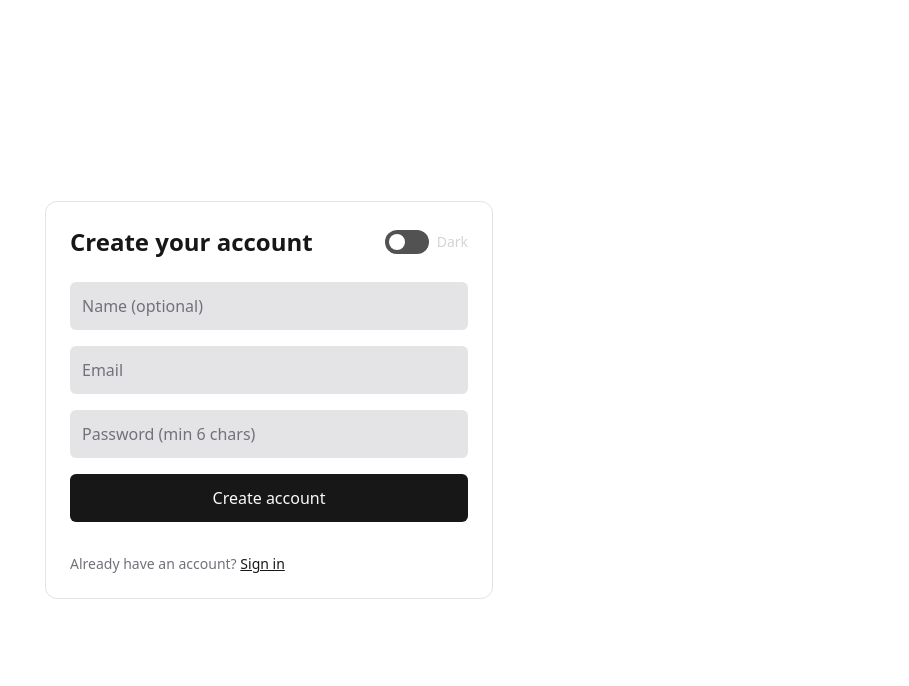
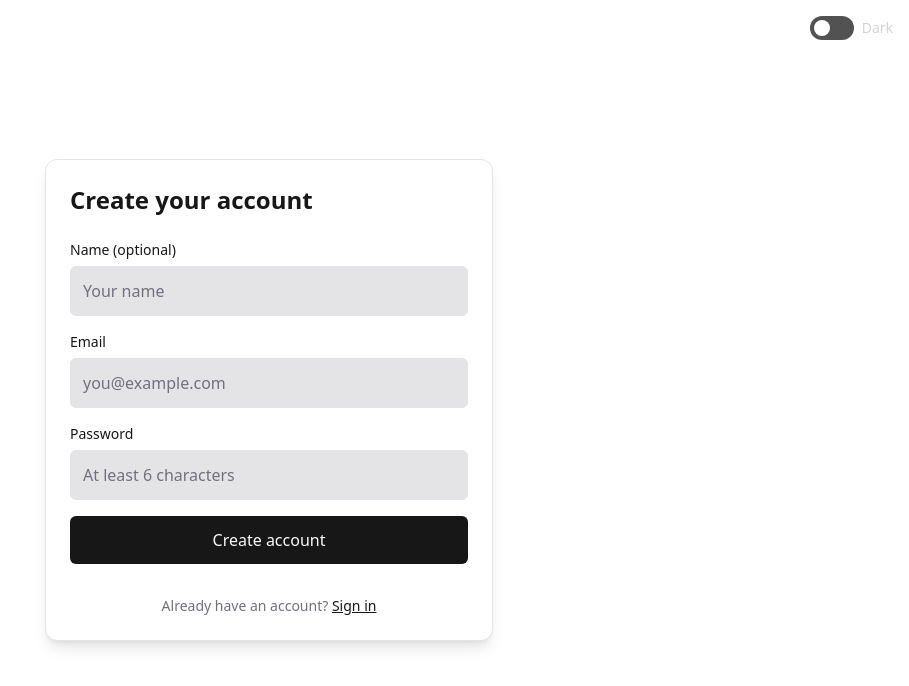
Before and after one commit to heliofullstackdev/Echomind, a Next.js app: page /auth/register in a window 1280 px wide. Shown: the top 686 px of the page, without its empty margins (371-1280 px from the left). Built offline with nearby package versions, Linux system fonts and the light colour scheme.

Commit message:
update: updated UI and login feaure

```diff
--- a/src/app/api/auth/register/route.ts
+++ b/src/app/api/auth/register/route.ts
@@ -1,4 +1,4 @@
-import { NextRequest } from "next/server";
+import { NextRequest, NextResponse } from "next/server";
 import { prisma } from "@/lib/prisma";
 import { z } from "zod";
 import { hash } from "bcryptjs";
@@ -11,34 +11,86 @@ const schema = z.object({
 
 export async function POST(req: NextRequest) {
     try {
+        // Parse request body
         const body = await req.json();
+        console.log("Registration request received:", { email: body.email, hasPassword: !!body.password });
+
+        // Validate input
         const parsed = schema.safeParse(body);
         if (!parsed.success) {
-            return new Response(JSON.stringify({ error: "Invalid input" }), { status: 400, headers: { "Content-Type": "application/json" } });
+            console.error("Validation error:", parsed.error);
+            return NextResponse.json(
+                { error: "Invalid input", details: parsed.error.errors },
+                { status: 400 }
+            );
         }
 
         const { email, password, name } = parsed.data;
 
-        const existing = await prisma.user.findUnique({ where: { email } });
+        // Check if user already exists
+        const existing = await prisma.user.findUnique({
+            where: { email }
+        });
+
         if (existing) {
-            return new Response(JSON.stringify({ error: "Email already in use" }), { status: 409, headers: { "Content-Type": "application/json" } });
+            console.log("User already exists:", email);
+            return NextResponse.json(
+                { error: "Email already in use" },
+                { status: 409 }
+            );
         }
 
-        const user = await prisma.user.create({ data: { email, name } });
+        // Hash password
         const hashed = await hash(password, 10);
+        console.log("Password hashed successfully");
+
+        // Create user
+        const user = await prisma.user.create({
+            data: {
+                email,
+                name: name || null,
+                emailVerified: null,
+            }
+        });
+        console.log("User created:", user.id);
+
+        // Create credentials account
         await prisma.account.create({
             data: {
                 userId: user.id,
                 type: "credentials",
                 provider: "credentials",
                 providerAccountId: user.id,
-                refresh_token: hashed,
+                refresh_token: hashed, // Store hashed password in refresh_token field
             },
         });
+        console.log("Account created for user:", user.id);
 
-        return new Response(JSON.stringify({ success: true }), { headers: { "Content-Type": "application/json" } });
+        return NextResponse.json(
+            { success: true, message: "Account created successfully" },
+            { status: 201 }
+        );
     } catch (e: unknown) {
-        const error = e instanceof Error ? e.message : "Unknown error";
-        return new Response(JSON.stringify({ error }), { status: 500, headers: { "Content-Type": "application/json" } });
+        console.error("Registration error:", e);
+
+        if (e instanceof Error) {
+            // Check for specific Prisma errors
+            if (e.message.includes("Unique constraint")) {
+                return NextResponse.json(
+                    { error: "Email already in use" },
+                    { status: 409 }
+                );
+            }
+
+            return NextResponse.json(
+                { error: e.message },
+                { status: 500 }
+            );
+        }
+
+        return NextResponse.json(
+            { error: "Unknown error occurred" },
+            { status: 500 }
+        );
     }
 }
--- a/src/app/auth/register/page.tsx
+++ b/src/app/auth/register/page.tsx
@@ -10,27 +10,62 @@ export default function RegisterPage() {
     const [password, setPassword] = useState("");
     const [loading, setLoading] = useState(false);
     const [error, setError] = useState<string | null>(null);
-    const [success, setSuccess] = useState(false);
 
     async function onSubmit(e: FormEvent) {
         e.preventDefault();
         setLoading(true);
         setError(null);
-        setSuccess(false);
+
+        // Client-side validation
+        if (!email || !password) {
+            setError("Email and password are required");
+            setLoading(false);
+            return;
+        }
+
+        if (password.length < 6) {
+            setError("Password must be at least 6 characters");
+            setLoading(false);
+            return;
+        }
+
         try {
+            console.log("Attempting registration for:", email);
+
             const res = await fetch("/api/auth/register", {
                 method: "POST",
                 headers: { "Content-Type": "application/json" },
-                body: JSON.stringify({ name: name || undefined, email, password }),
+                body: JSON.stringify({
+                    name: name.trim() || undefined,
+                    email: email.trim(),
+                    password
+                }),
             });
+
             const data = await res.json();
-                if (!res.ok) throw new Error(data.error || "Registration failed");
-                // Automatically sign in the user after successful registration
-                await signIn("credentials", { email, password, redirect: true, callbackUrl: "/" });
-                setSuccess(true);
+            console.log("Registration response:", { status: res.status, data });
+
+            if (!res.ok) {
+                throw new Error(data.error || "Registration failed");
+            }
+
+            // Automatically sign in the user after successful registration
+            console.log("Registration successful, signing in...");
+            const signInResult = await signIn("credentials", {
+                email: email.trim(),
+                password,
+                redirect: true,
+                callbackUrl: "/chat"
+            });
+
+            if (signInResult?.error) {
+                console.error("Sign in error:", signInResult.error);
+                setError("Account created but sign in failed. Please try logging in manually.");
+            }
         } catch (err: unknown) {
-            const error = err instanceof Error ? err.message : String(err);
-            setError(error);
+            console.error("Registration error:", err);
+            const errorMessage = err instanceof Error ? err.message : String(err);
+            setError(errorMessage);
         } finally {
             setLoading(false);
         }
@@ -38,21 +73,83 @@ export default function RegisterPage() {
 
     return (
         <div className="min-h-dvh flex items-center justify-center px-4">
-            <div className="w-full max-w-md space-y-6 rounded-xl border border-border bg-card p-6">
+            <div className="absolute top-4 right-4">
+                <ThemeToggle />
+            </div>
+            <div className="w-full max-w-md space-y-6 rounded-xl border border-border bg-card p-6 shadow-lg">
                 <div className="flex items-center justify-between">
                     <h1 className="text-2xl font-semibold text-card-foreground">Create your account</h1>
-                    <ThemeToggle />
                 </div>
+
+                {error && (
+                    <div className="rounded-md bg-destructive/10 border border-destructive/20 p-3">
+                        <p className="text-sm text-destructive">{error}</p>
+                    </div>
+                )}
+
                 <form onSubmit={onSubmit} className="space-y-4">
-                    <input className="w-full rounded-md bg-input p-3 text-foreground placeholder-muted-foreground" placeholder="Name (optional)" value={name} onChange={(e) => setName(e.target.value)} />
-                    <input className="w-full rounded-md bg-input p-3 text-foreground placeholder-muted-foreground" placeholder="Email" value={email} onChange={(e) => setEmail(e.target.value)} />
-                    <input className="w-full rounded-md bg-input p-3 text-foreground placeholder-muted-foreground" type="password" placeholder="Password (min 6 chars)" value={password} onChange={(e) => setPassword(e.target.value)} />
-                    <button disabled={loading} className="w-full rounded-md bg-primary p-3 text-primary-foreground hover:bg-primary/90 disabled:opacity-50">{loading ? "Creating..." : "Create account"}</button>
+                    <div>
+                        <label htmlFor="name" className="block text-sm font-medium text-foreground mb-1.5">
+                            Name (optional)
+                        </label>
+                        <input
+                            id="name"
+                            type="text"
+                            className="w-full rounded-md bg-input p-3 text-foreground placeholder-muted-foreground border border-border focus:border-ring focus:outline-none focus:ring-2 focus:ring-ring/20"
+                            placeholder="Your name"
+                            value={name}
+                            onChange={(e) => setName(e.target.value)}
+                            disabled={loading}
+                        />
+                    </div>
+
+                    <div>
+                        <label htmlFor="email" className="block text-sm font-medium text-foreground mb-1.5">
+                            Email
+                        </label>
+                        <input
+                            id="email"
+                            type="email"
+                            className="w-full rounded-md bg-input p-3 text-foreground placeholder-muted-foreground border border-border focus:border-ring focus:outline-none focus:ring-2 focus:ring-ring/20"
+                            placeholder="you@example.com"
+                            value={email}
+                            onChange={(e) => setEmail(e.target.value)}
+                            required
+                            disabled={loading}
+                        />
+                    </div>
+
+                    <div>
+                        <label htmlFor="password" className="block text-sm font-medium text-foreground mb-1.5">
+                            Password
+                        </label>
+                        <input
+                            id="password"
+                            type="password"
+                            className="w-full rounded-md bg-input p-3 text-foreground placeholder-muted-foreground border border-border focus:border-ring focus:outline-none focus:ring-2 focus:ring-ring/20"
+                            placeholder="At least 6 characters"
+                            value={password}
+                            onChange={(e) => setPassword(e.target.value)}
+                            required
+                            minLength={6}
+                            disabled={loading}
+                        />
+                    </div>
+
+                    <button
+                        type="submit"
+                        disabled={loading}
+                        className="w-full rounded-md bg-primary p-3 text-primary-foreground hover:bg-primary/90 disabled:opacity-50 disabled:cursor-not-allowed transition-colors"
+                    >
+                        {loading ? "Creating account..." : "Create account"}
+                    </button>
                 </form>
-                {error && <p className="text-sm text-destructive">{error}</p>}
-                {success && <p className="text-sm text-green-600 dark:text-green-400">Account created. You can now sign in.</p>}
-                <div className="pt-2 text-sm text-muted-foreground">
-                    Already have an account? <a href="/auth/login" className="text-foreground underline">Sign in</a>
+
+                <div className="pt-2 text-center text-sm text-muted-foreground">
+                    Already have an account?{" "}
+                    <a href="/auth/login" className="text-foreground font-medium underline hover:no-underline">
+                        Sign in
+                    </a>
                 </div>
             </div>
         </div>
--- a/src/app/chat/page.tsx
+++ b/src/app/chat/page.tsx
@@ -1,11 +1,15 @@
 "use client";
 
 import { useEffect, useRef, useState } from "react";
+import { useSession } from "next-auth/react";
+import { useRouter } from "next/navigation";
 import { ThemeToggle } from "@/components/ThemeToggle";
 
 type ChatMessage = { role: "user" | "assistant"; content: string };
 
 export default function ChatPage() {
+	const { data: session, status } = useSession();
+	const router = useRouter();
 	const [messages, setMessages] = useState<ChatMessage[]>([
 		{ role: "assistant", content: "Hi there! What can I help you with today?" },
 	]);
@@ -14,8 +18,26 @@ export default function ChatPage() {
 	const endRef = useRef<HTMLDivElement | null>(null);
 
 	useEffect(() => {
+		if (status === "unauthenticated") {
+			router.push("/auth/login?callbackUrl=/chat");
+		}
+	}, [status, router]);
+
+	useEffect(() => {
 		endRef.current?.scrollIntoView({ behavior: "smooth" });
 	}, [messages.length]);
+
+	if (status === "loading") {
+		return (
+			<div className="flex h-[100dvh] items-center justify-center">
+				<div className="text-muted-foreground">Loading...</div>
+			</div>
+		);
+	}
+
+	if (!session) {
+		return null;
+	}
 
 	async function sendMessage() {
 		if (!input.trim() || loading) return;
--- a/src/app/page.tsx
+++ b/src/app/page.tsx
@@ -5,15 +5,24 @@ import { ThemeToggle } from "@/components/ThemeToggle";
 export default function Home() {
   return (
     <div className="flex min-h-dvh flex-col items-center justify-center gap-6 p-8">
-      <div className="absolute top-4 right-4">
+      <div className="absolute top-4 right-4 flex items-center gap-3">
+        <a
+          href="/auth/login"
+          className="rounded-lg border border-border bg-background px-4 py-2 text-foreground hover:bg-muted transition-colors"
+        >
+          Sign in
+        </a>
         <ThemeToggle />
       </div>
       <h1 className="text-4xl font-bold text-foreground">EchoMind</h1>
       <p className="text-muted-foreground">Your AI assistant. Start chatting now!</p>
       <div className="flex gap-3">
-        <a href="/chat" className="rounded-lg bg-primary px-4 py-2 text-primary-foreground hover:bg-primary/90">Start Chatting</a>
-        <a href="/auth/login" className="rounded-lg border px-4 py-2 text-foreground hover:bg-muted">Sign in</a>
-        <a href="/auth/register" className="rounded-lg bg-secondary px-4 py-2 text-secondary-foreground hover:bg-secondary/90">Register</a>
+        <a
+          href="/chat"
+          className="rounded-lg bg-primary px-6 py-3 text-primary-foreground hover:bg-primary/90 transition-colors font-medium"
+        >
+          Start Chatting
+        </a>
       </div>
     </div>
   );
--- a/src/middleware.ts
+++ b/src/middleware.ts
@@ -29,5 +29,5 @@ export async function middleware(req: NextRequest) {
 }
 
 export const config = {
-	matcher: ["/dashboard/:path*"],
+	matcher: ["/dashboard/:path*", "/chat"],
 };
```
Also changed, not shown: 1 other file (tests, documents, lock files or other folders).
